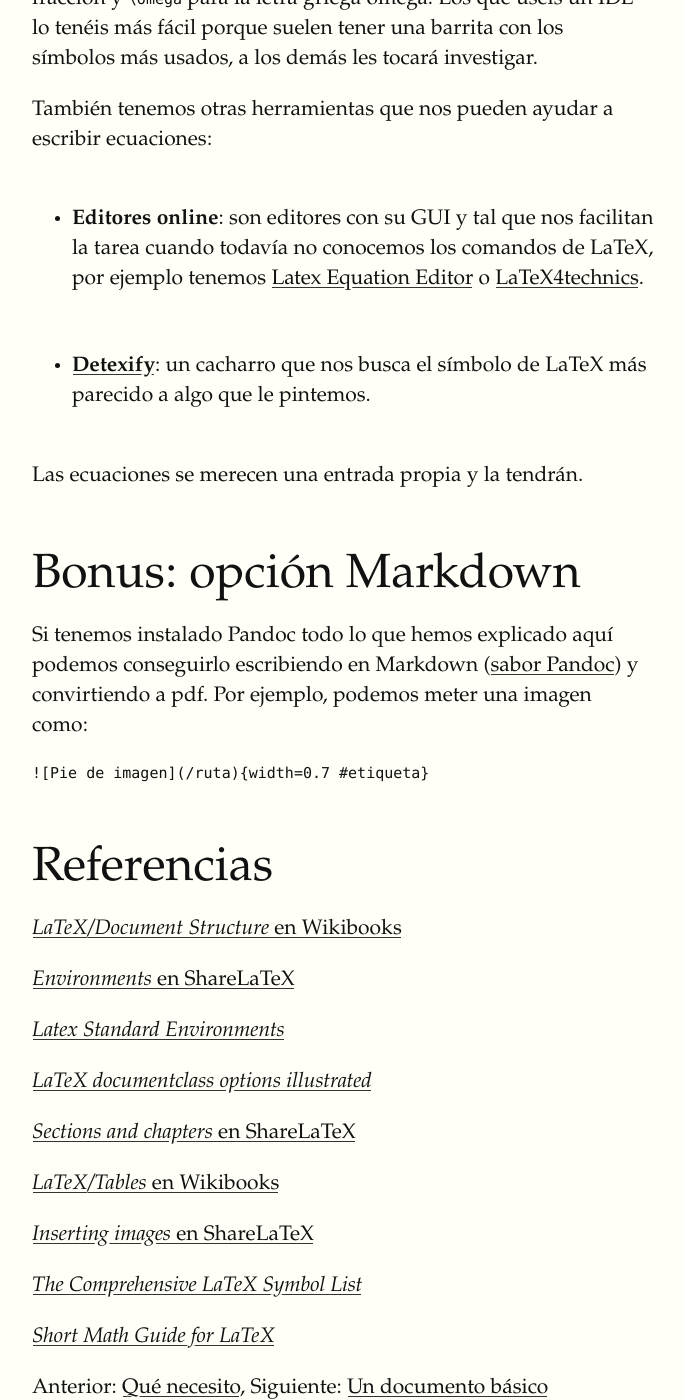
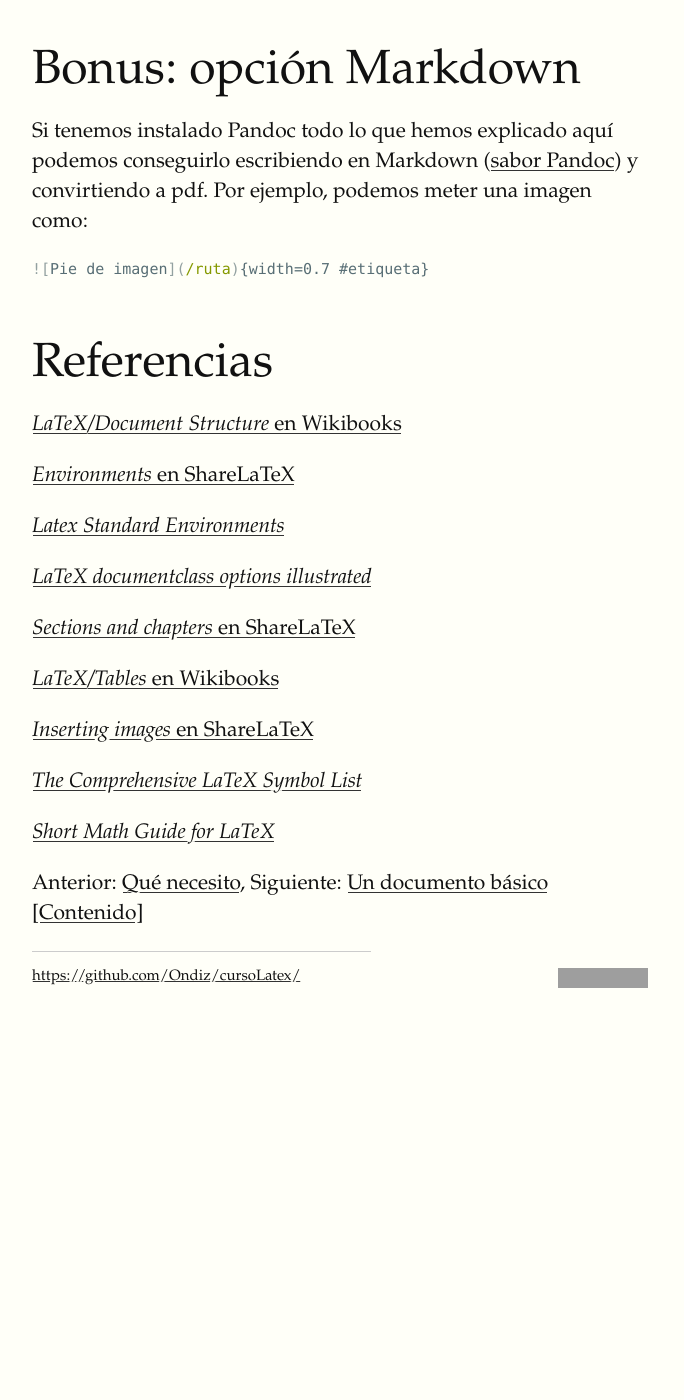
Before and after one commit to Ondiz/cursoLatex, a Jekyll site: the page built from Contenido/03.DocumentoBasico.html, in a window 1280 px wide and 1400 px high, scrolled down 8379 px. Shown: the whole window, without its empty margins (128-812 px from the left). Built offline with Jekyll 4.4.1, drawn with Linux system fonts in a browser that asks for light colours; some web fonts are replaced; after the commit the page ends 9448 px from its top, so only the background shows below that; grey boxes are pictures that could not be loaded.

```diff
--- a/Contenido/03.DocumentoBasico.html
+++ b/Contenido/03.DocumentoBasico.html
@@ -368,7 +368,10 @@ Imaginemos que $a=1$ en la siguiente ecuación:
     Pandoc</a>) y convirtiendo a pdf. Por ejemplo, podemos meter una
   imagen como:</p>
 
-<pre><code>![Pie de imagen](/ruta){width=0.7 #etiqueta}</code></pre>
+{% highlight markdown %}
+![Pie de imagen](/ruta){width=0.7 #etiqueta}
+{% endhighlight %}
+
 
 <h1 id="referencias">Referencias</h1>
 
--- a/css/tufte.css
+++ b/css/tufte.css
@@ -142,7 +142,7 @@ section>ol, section>ul { width: 45%;
                          -webkit-padding-start: 5%;
                          -webkit-padding-end: 5%; }
 
-li { padding: 0.5rem 0; }
+/* li { padding: 0.5rem 0; } */
 
 figure { padding: 0;
          border: 0;
```
